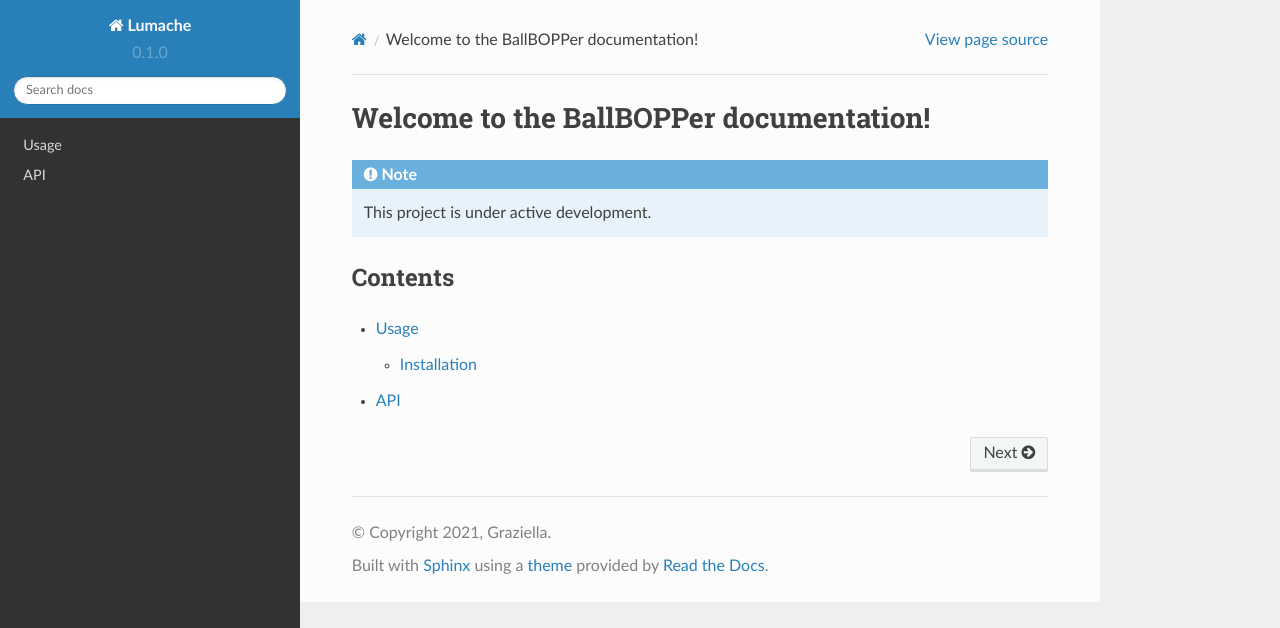
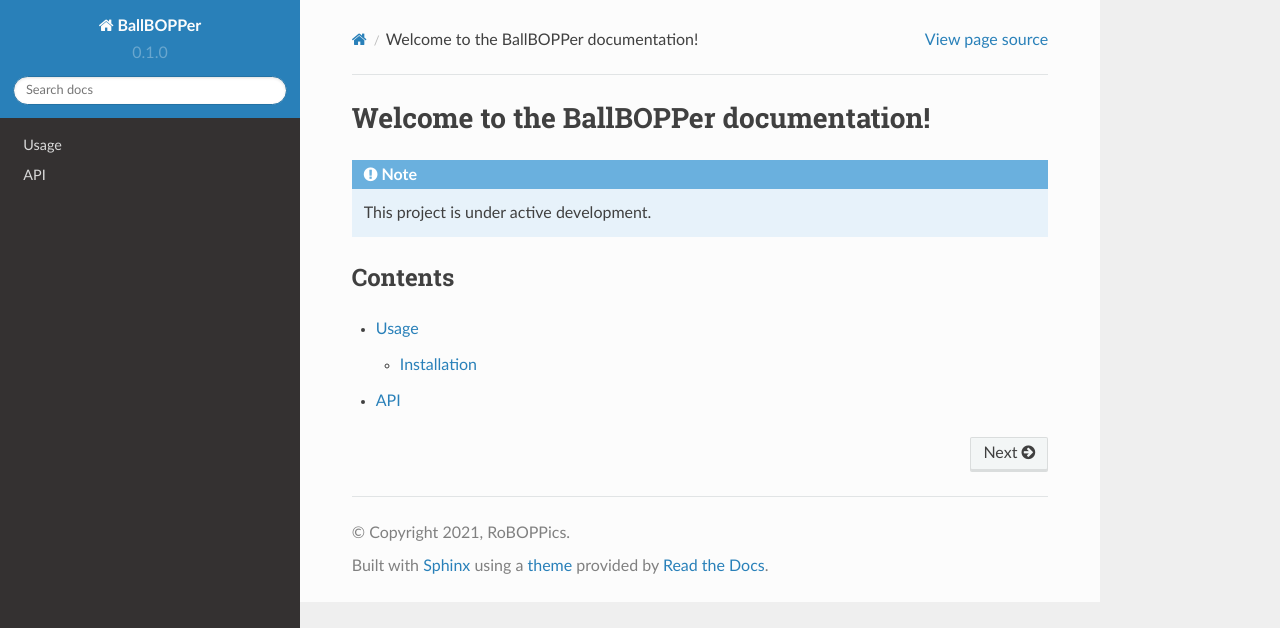
Before and after one commit to mtyeager/BBDocs, a Sphinx documentation site: the page built from docs/source/index.rst, in a window 1280 px wide. Shown: the top 628 px of the page. Built offline with Sphinx 7.4.7 and the Read the Docs theme 2.0.0, drawn with Linux system fonts in a browser that asks for light colours.

Commit message:
Update conf.py

```diff
--- a/docs/source/conf.py
+++ b/docs/source/conf.py
@@ -2,9 +2,9 @@
 
 # -- Project information
 
-project = 'Lumache'
-copyright = '2021, Graziella'
-author = 'Graziella'
+project = 'BallBOPPer'
+copyright = '2021, RoBOPPics'
+author = 'RoBOPPics'
 
 release = '0.1'
 version = '0.1.0'
```
